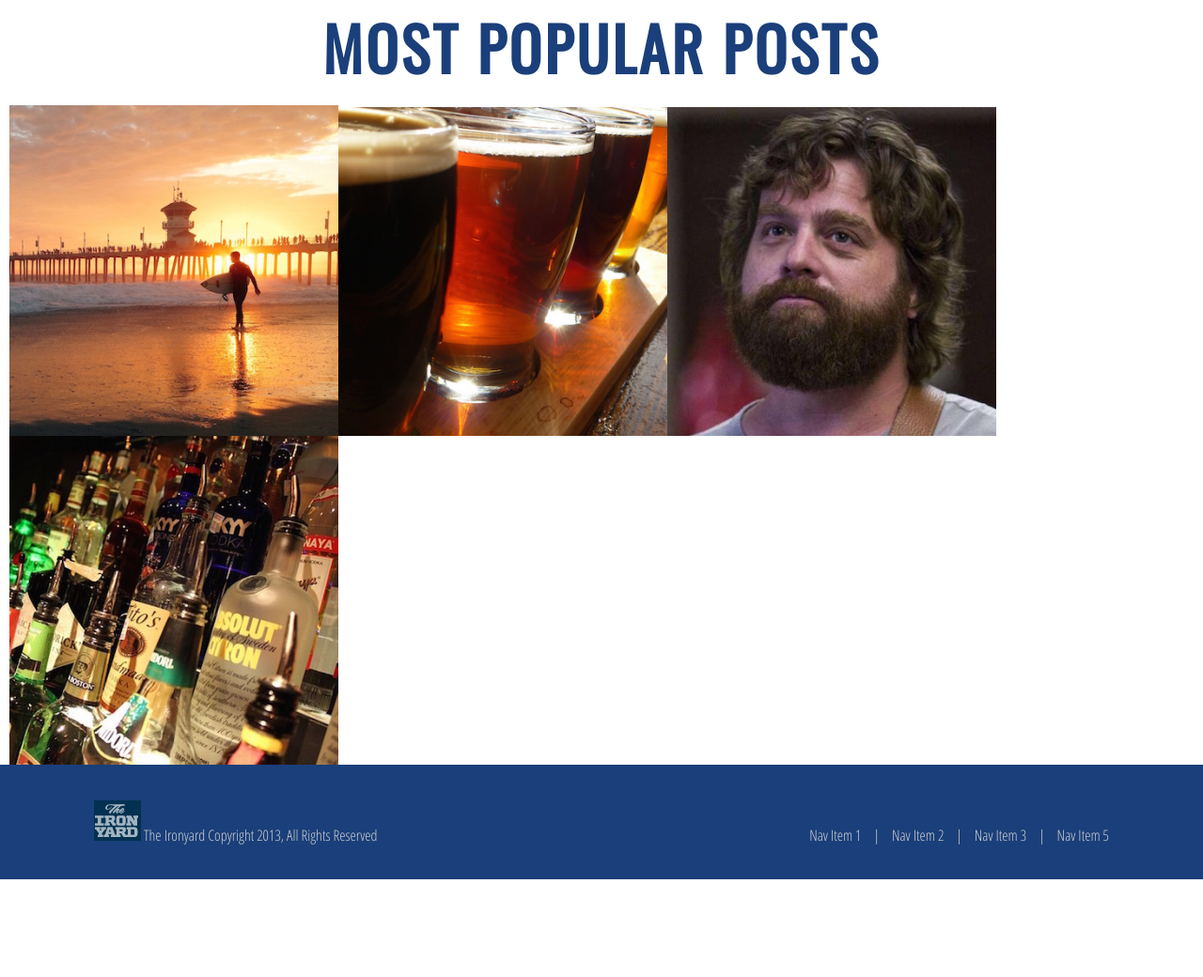
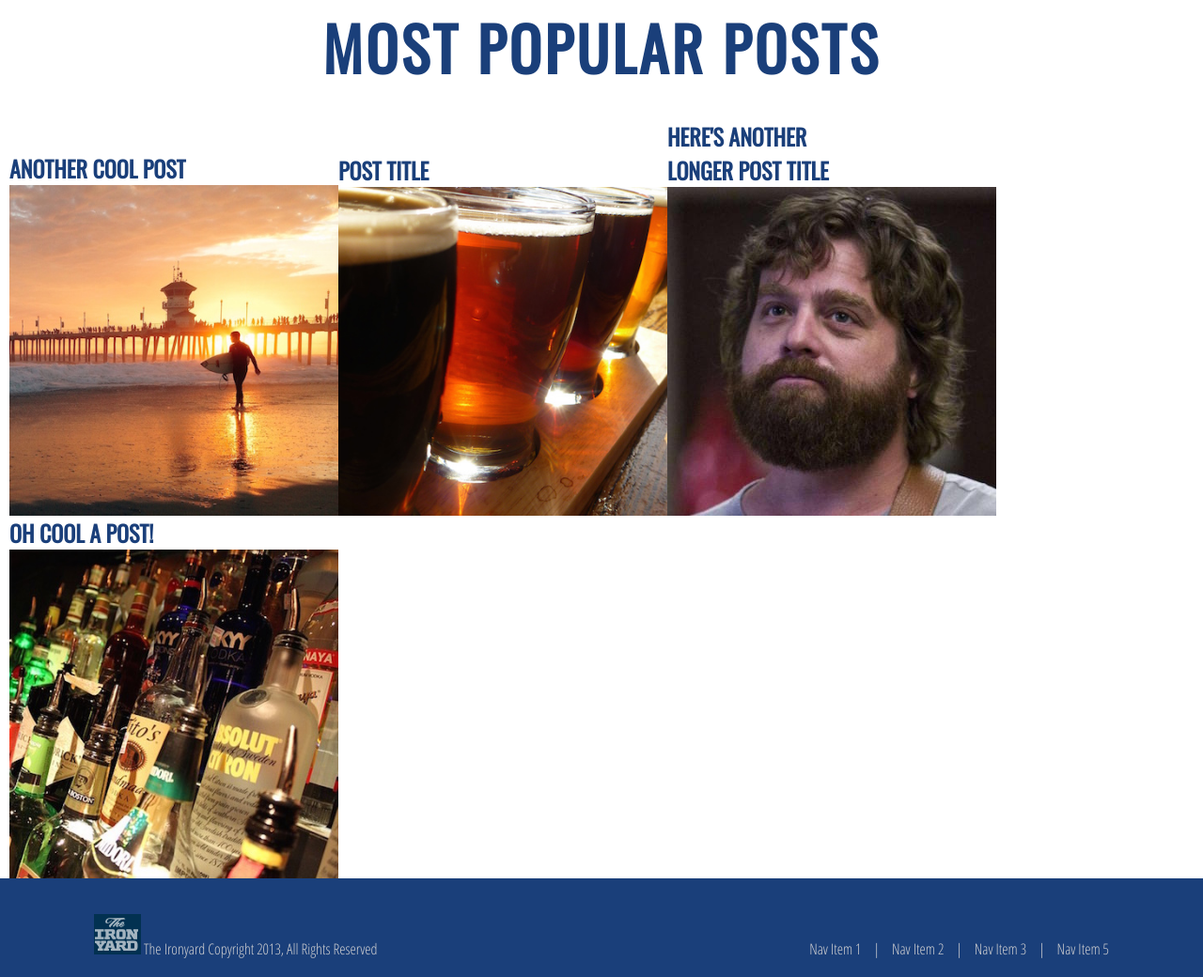
Before and after one commit to raveve/ironyardjan7, a plain HTML site: page index.html in a window 1280 px wide. Shown: the part 1873-2913 px from the top of the page at 94% size. Before the commit the page ends 2809 px from the top, so only its background shows below. Drawn offline with nearby package versions, Linux system fonts and the light colour scheme.

Commit message:
Mostly completed HTML and CSS for Jan 7 HW. Missing the buttons at the bottom of the article element and no overlay of color on the footer photos. Also, text is not over the top of the footer photos as they should be.

```diff
--- a/css/main.css
+++ b/css/main.css
@@ -222,7 +222,7 @@ footer {
 footer h2 {
   text-align: center;
   color: #1A3F7A;
-  margin-bottom: 15px;
+  margin-bottom: 30px;
 }
 
 .popular_posts {
@@ -284,6 +284,8 @@ footer a, li {
 }
 
 .pop_posts a {
+  font-family: 'Oswald', sans-serif;
+  font-size: 24px;
   color: #1A3F7A;
   text-decoration: none;
   font-weight: bold;
--- a/index.html
+++ b/index.html
@@ -97,10 +97,22 @@
     <h2>MOST POPULAR POSTS</h2>
 
     <div class="popular_posts">
-      <div class="pop_posts"><a href="#"><img src="images/surfer.jpg" alt="Surfer Dude"></a></div>
-      <div class="pop_posts"><a href="#"><img src="images/flight.jpg" alt="Beer Flight"></a></div>
-      <div class="pop_posts"><a href="#"><img src="images/zach.jpg" alt="Bearded Dude"></a></div>
-      <div class="pop_posts"><a href="#"><img src="images/liquor.jpg" alt="Liquor Bottles"></a></div>
+      <div class="pop_posts">
+        <a href="#">ANOTHER COOL POST<img src="images/surfer.jpg" alt="Surfer Dude">
+        </a>
+      </div>
+      <div class="pop_posts">
+        <a href="#">POST TITLE<img src="images/flight.jpg" alt="Beer Flight">
+        </a>
+      </div>
+      <div class="pop_posts">
+        <a href="#">HERE'S ANOTHER <br>LONGER POST TITLE<img src="images/zach.jpg" alt="Bearded Dude">
+        </a>
+      </div>
+      <div class="pop_posts">
+        <a href="#">OH COOL A POST!<img src="images/liquor.jpg" alt="Liquor Bottles">
+        </a>
+      </div>
     </div>
 
     <div class="footer_nav">
```
